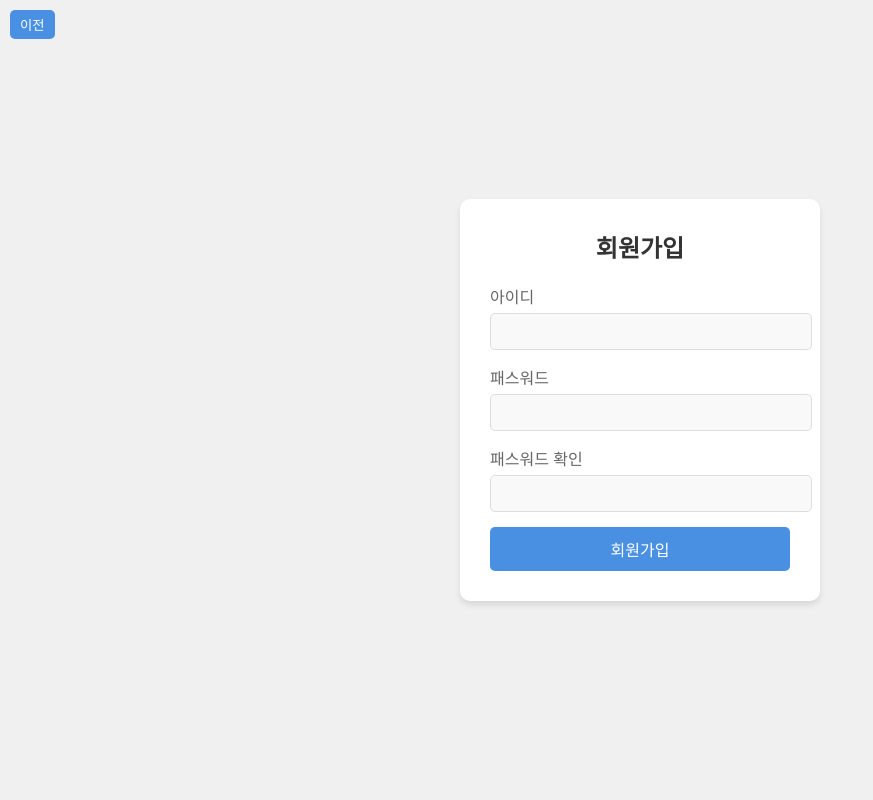
After one commit to JongSSung/Django, a Django app: page /accounts/signup/ in a window 1280 px wide. The commit adds this page. Shown: the whole page, without its empty margins (0-873 px from the left). Run offline with Django 5.2, Linux system fonts and the light colour scheme.

Commit message:
회원가입페이지 작업, 회원가입 기능추가 ( 단순 아이디, 패스워드 입력)

```diff
--- a/python/24.12.12/myproject/accounts/templates/accounts/login.html
+++ b/python/24.12.12/myproject/accounts/templates/accounts/login.html
@@ -1,7 +1,7 @@
 <!DOCTYPE html>
 <html>
 <head>
-    <title>개씨발</title>
+    <title>사이트 로그인</title>
     {% load static %}
     <link rel="stylesheet" href="{% static 'assets/css/login.css' %}"/>
 </head>
@@ -19,6 +19,9 @@
         {% if error %}
             <p class="error-message">{{ error }}</p>
         {% endif %}
+        <div class="signup-link">
+            <p>계정이 아직도없나? <a href="{% url 'signup' %}">회원가입</a></p>
+        </div>
     </div>
 </body>
 </html>
--- /dev/null
+++ b/python/24.12.12/myproject/accounts/templates/accounts/signup.html
@@ -0,0 +1,91 @@
+<!DOCTYPE html>
+<html>
+<head>
+    <title>사이트 회원가입</title>
+    <style>
+        body {
+            display: flex;
+            justify-content: center;
+            align-items: center;
+            height: 100vh;
+            margin: 0;
+            font-family: Arial, sans-serif;
+            background-color: #f0f0f0; /* 로그인 화면과 동일한 배경색 */
+        }
+        .signup-container {
+            background: white;
+            padding: 30px;
+            border-radius: 10px;
+            box-shadow: 0 4px 6px rgba(0, 0, 0, 0.1);
+            width: 300px;
+            text-align: center;
+            position: relative;
+        }
+        .signup-container h2 {
+            margin: 0 0 20px;
+            color: #333; /* 로그인 화면과 동일한 색상 */
+        }
+        .signup-container label {
+            display: block;
+            margin-bottom: 5px;
+            color: #666; /* 로그인 화면과 동일한 색상 */
+            text-align: left;
+        }
+        .signup-container input {
+            width: 100%;
+            padding: 10px;
+            margin-bottom: 15px;
+            border: 1px solid #ddd;
+            border-radius: 5px;
+            background-color: #f9f9f9; /* 로그인 화면과 동일한 색상 */
+        }
+        .signup-container button {
+            width: 100%;
+            padding: 10px;
+            background-color: #4a90e2; /* 로그인 화면과 동일한 파란색 톤 */
+            border: none;
+            border-radius: 5px;
+            color: white;
+            font-size: 16px;
+            cursor: pointer;
+        }
+        .signup-container button:hover {
+            background-color: #357ab8; /* 로그인 화면과 동일한 어두운 파란색 톤 */
+        }
+        .back-button {
+            position: fixed;
+            top: 10px;
+            left: 10px;
+            background-color: #4a90e2; /* 로그인 화면과 동일한 파란색 톤 */
+            color: white;
+            border: none;
+            border-radius: 5px;
+            padding: 5px 10px;
+            cursor: pointer;
+        }
+        .back-button:hover {
+            background-color: #357ab8; /* 로그인 화면과 동일한 어두운 파란색 톤 */
+        }
+        .error-message {
+            color: red;
+            margin-top: 10px;
+        }
+    </style>
+</head>
+<body>
+    <button class="back-button" onclick="window.history.back();">이전</button>
+    <div class="signup-container">
+        <h2>회원가입</h2>
+        <form method="post">
+            {% csrf_token %}
+            <label for="username">아이디</label>
+            <input type="text" id="username" name="username" required>
+            <label for="password1">패스워드</label>
+            <input type="password" id="password1" name="password1" required>
+            <label for="password2">패스워드 확인</label>
+            <input type="password" id="password2" name="password2" required>
+            <button type="submit">회원가입</button>
+        </form>
+    </div>
+</body>
+</html>
--- a/python/24.12.12/myproject/accounts/urls.py
+++ b/python/24.12.12/myproject/accounts/urls.py
@@ -3,4 +3,5 @@ from . import views
 
 urlpatterns = [
     path('login/', views.login_view, name='login'),
+    path('signup/', views.signup_view, name='signup'),
 ]
--- a/python/24.12.12/myproject/accounts/views.py
+++ b/python/24.12.12/myproject/accounts/views.py
@@ -1,8 +1,13 @@
-from django.shortcuts import render
+from django.shortcuts import render, redirect
 from django.contrib.auth import authenticate, login
 from django.http import HttpResponseRedirect
 from django.urls import reverse
+from django.contrib.auth.forms import UserCreationForm
 
+from django.contrib.auth.models import User
+from django.contrib import messages
+
+# 로그인 화면
 def login_view(request):
     if request.method == 'POST':
         username = request.POST['username']
@@ -14,3 +19,52 @@ def login_view(request):
         else:
             return render(request, 'accounts/login.html', {'error': 'Invalid credentials'})
     return render(request, 'accounts/login.html')
+
+# 회원가입 화면
+def signup_view(request):
+    if request.method == 'POST':
+        form = UserCreationForm(request.POST)
+        if form.is_valid():
+            form.save()
+            username = form.cleaned_data.get('username')
+            password = form.cleaned_data.get('password1')
+            user = authenticate(username=username, password=password)
+            login(request, user)
+            return redirect('home')
+    else:
+        form = UserCreationForm()
+    return render(request, 'accounts/signup.html', {'form': form})
+
+
+
+def signup_view(request):
+    if request.method == 'POST':
+        vUsername = request.POST['username']
+        vpassword1 = request.POST['password1']
+        vpassword2 = request.POST['password2']
+
+        print(f"Received POST data: username={vUsername}, password1={vpassword1}, password2={vpassword2}")
+
+        if vpassword1 != vpassword2:
+            messages.error(request, '패스워드가 일치하지 않습니다.')
+            print("Passwords do not match.")
+            return render(request, 'accounts/signup.html')
+
+        if User.objects.filter(username=vUsername).exists():
+            messages.error(request, '이미 존재하는 아이디입니다.')
+            print("Username already exists.")
+            return render(request, 'accounts/signup.html')
+
+        user = User.objects.create_user(username=vUsername, password=vpassword1)
+        user.save()
+        print(f"User created: {user}")
+
+        user = authenticate(username=vUsername, password=vpassword1)
+        if user is not None:
+            login(request, user)
+            print("User authenticated and logged in.")
+            return redirect('login')
+        else:
+            print("Authentication failed.")
+
+    return render(request, 'accounts/signup.html');
```
Also changed, not shown: python/24.12.12/myproject/myproject/settings.py (+27 -3 lines).
